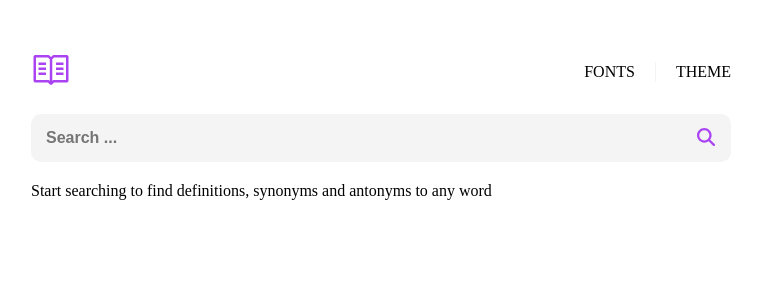
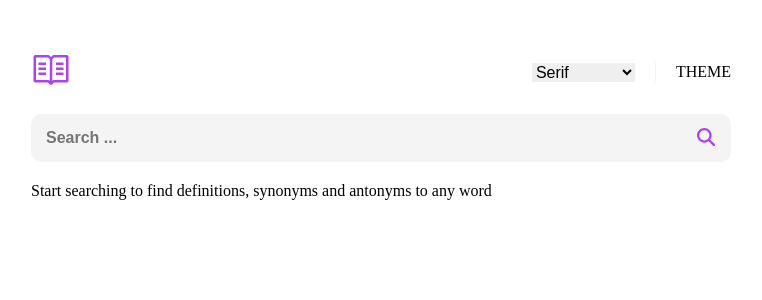
Before and after one commit to RoksolanaVeres/Dictionary_app, a React (Vite) app: page / in a window 1280 px wide. Shown: the top 300 px of the page, without its empty margins (259-1021 px from the left). Built offline with nearby package versions, Linux system fonts and the light colour scheme.

Commit message:
added selectable fonts

```diff
--- a/src/App.jsx
+++ b/src/App.jsx
@@ -13,6 +13,7 @@ export default function App() {
   const wordParams = searchParams.get("word");
   const [searchedWord, setSearchedWord] = useState(wordParams || "");
   const location = useLocation();
+  const [selectedFont, setSelectedFont] = useState("serif");
 
   useEffect(() => {
     setSearchedWord(wordParams || "");
@@ -20,8 +21,8 @@ export default function App() {
   }, [location, wordParams]);
 
   return (
-    <div className={classes.mainContainer}>
-      <Header />
+    <div className={classes.mainContainer} style={{ fontFamily: selectedFont }}>
+      <Header selectedFont={selectedFont} setSelectedFont={setSelectedFont} />
       <Searchbar
         setSearchedWord={setSearchedWord}
         inputText={inputText}
--- a/src/components/Header.jsx
+++ b/src/components/Header.jsx
@@ -2,7 +2,19 @@ import classes from "./Header.module.css";
 import { VscBook } from "react-icons/vsc";
 import { Link } from "react-router-dom";
 
-export default function Header() {
+export default function Header({ selectedFont, setSelectedFont }) {
+  function handleFontChange(e) {
+    setSelectedFont(() => {
+      if (e.target.value === "serif") {
+        return '"Times New Roman", Times, serif';
+      } else if (e.target.value === "sansSerif") {
+        return '"Trebuchet MS", Arial, sans-serif';
+      } else if (e.target.value === "monospace") {
+        return '"Courier New", Courier, monospace';
+      }
+    });
+  }
+
   return (
     <div className={classes.header__container}>
       <Link to="/">
@@ -10,7 +22,19 @@ export default function Header() {
       </Link>
 
       <div className={classes.header__fonts_theme_container}>
-        <div className="">FONTS</div>
+        <div className="">
+          <select name="fonts" onChange={handleFontChange} className={classes.header__fonts_select}>
+            <option value="serif" className={classes.header__fonts_serif}>
+              Serif
+            </option>
+            <option value="sansSerif" className={classes.header__fonts_sansSerif}>
+              Sans Serif
+            </option>
+            <option value="monospace" className={classes.header__fonts_monospace}>
+              Monospace
+            </option>
+          </select>
+        </div>
         <div className={classes.header__divider}></div>
         <div className={classes.header__theme_switcher}>THEME</div>
       </div>
--- a/src/components/Header.module.css
+++ b/src/components/Header.module.css
@@ -16,6 +16,23 @@
   gap: 20px;
 }
 
+.header__fonts_select {
+  border: none;
+  font-size: 1rem;
+}
+
+.header__fonts_serif {
+  font-family: "Times New Roman", Times, serif;
+}
+
+.header__fonts_sansSerif {
+  font-family: "Trebuchet MS", Arial, sans-serif;
+}
+
+.header__fonts_monospace {
+  font-family: "Courier New", Courier, monospace;
+}
+
 .header__divider {
   height: 20px;
   width: 1px;
```
